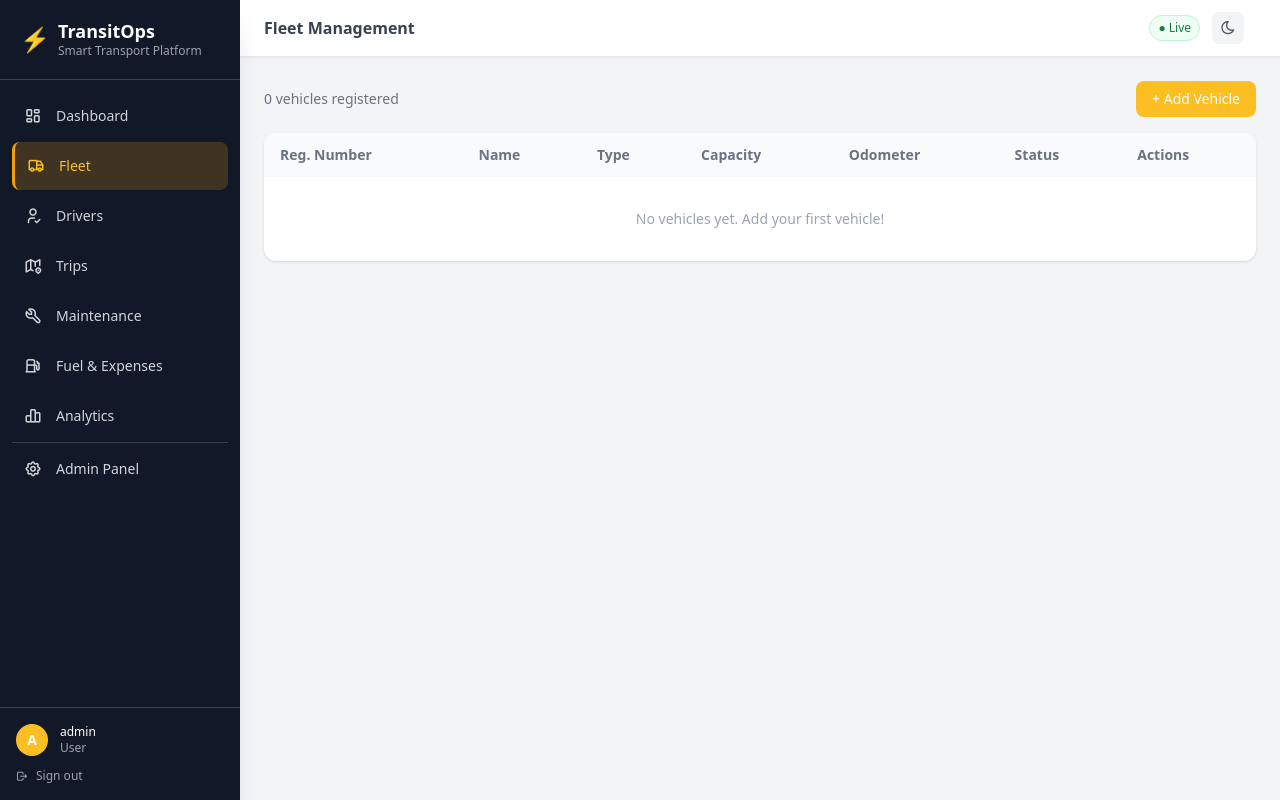
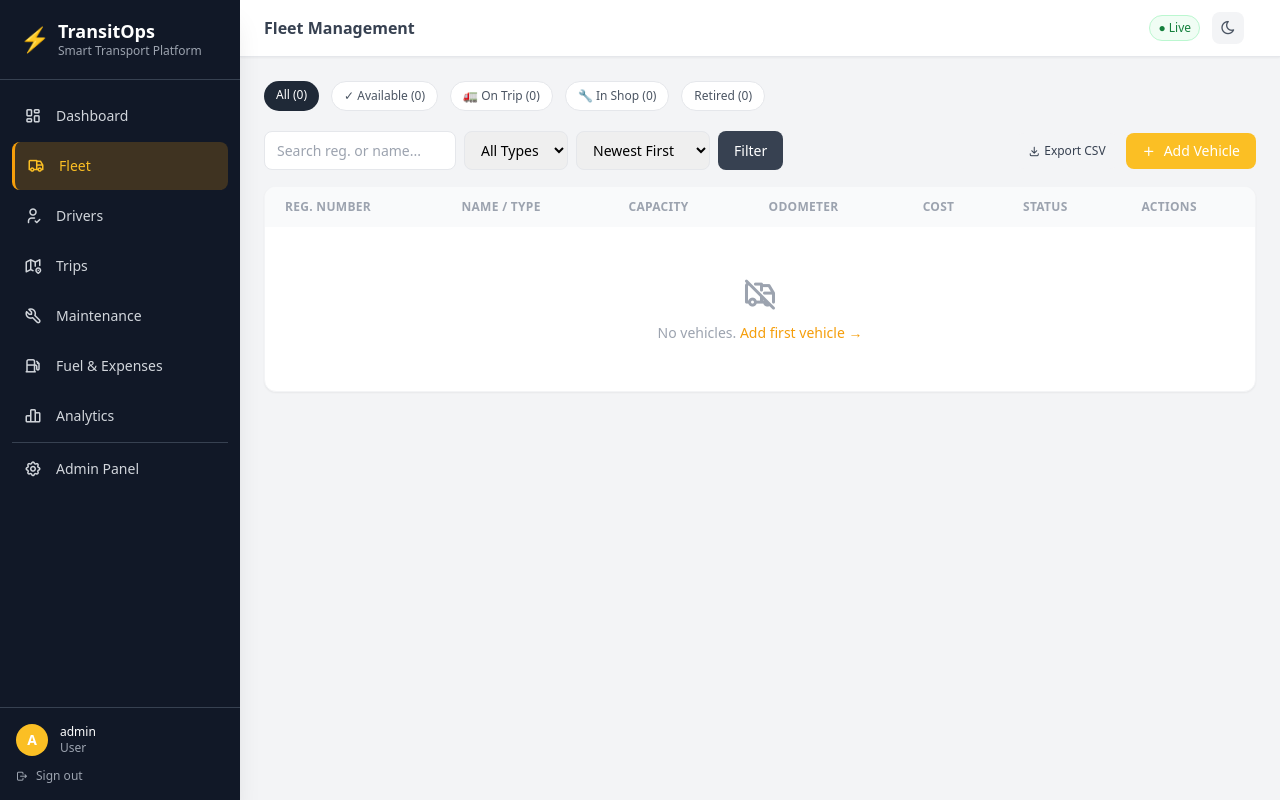
Before and after one commit to Agent-A345/transitops, a Django app: page /vehicles/ in a window 1280 px wide. Run offline with Django 4.2, Linux system fonts and the light colour scheme; a user stored in the database is signed in; data that the repository does not hold is empty; some libraries are stand-ins or nearby versions.

Commit message:
feat: vehicle registry CRUD with status filters CSV export and ROI tracking

```diff
--- a/templates/vehicles/list.html
+++ b/templates/vehicles/list.html
@@ -1,53 +1,94 @@
 {% extends 'base.html' %}
 {% block title %}Fleet{% endblock %}
 {% block page_title %}Fleet Management{% endblock %}
+{% block content %}
 
-{% block content %}
-<div class="flex justify-between items-center mb-4">
-    <p class="text-gray-500 text-sm">{{ vehicles.count }} vehicles registered</p>
-    <a href="/vehicles/add/" class="bg-amber-400 hover:bg-amber-500 text-white px-4 py-2 rounded-lg text-sm font-medium">
-        + Add Vehicle
+<!-- Status Pills -->
+<div class="flex gap-3 mb-5 flex-wrap">
+    <a href="/vehicles/" class="px-3 py-1.5 rounded-full text-xs font-medium {% if not status_filter %}bg-gray-800 text-white{% else %}bg-white dark:bg-gray-800 text-gray-600 dark:text-gray-300 border border-gray-200 dark:border-gray-700{% endif %}">
+        All ({{ status_counts.available|add:status_counts.on_trip|add:status_counts.in_shop|add:status_counts.retired }})
+    </a>
+    <a href="?status=available" class="px-3 py-1.5 rounded-full text-xs font-medium {% if status_filter == 'available' %}bg-green-500 text-white{% else %}bg-white dark:bg-gray-800 text-gray-600 dark:text-gray-300 border border-gray-200 dark:border-gray-700{% endif %}">
+        ✓ Available ({{ status_counts.available }})
+    </a>
+    <a href="?status=on_trip" class="px-3 py-1.5 rounded-full text-xs font-medium {% if status_filter == 'on_trip' %}bg-blue-500 text-white{% else %}bg-white dark:bg-gray-800 text-gray-600 dark:text-gray-300 border border-gray-200 dark:border-gray-700{% endif %}">
+        🚛 On Trip ({{ status_counts.on_trip }})
+    </a>
+    <a href="?status=in_shop" class="px-3 py-1.5 rounded-full text-xs font-medium {% if status_filter == 'in_shop' %}bg-amber-500 text-white{% else %}bg-white dark:bg-gray-800 text-gray-600 dark:text-gray-300 border border-gray-200 dark:border-gray-700{% endif %}">
+        🔧 In Shop ({{ status_counts.in_shop }})
+    </a>
+    <a href="?status=retired" class="px-3 py-1.5 rounded-full text-xs font-medium {% if status_filter == 'retired' %}bg-red-500 text-white{% else %}bg-white dark:bg-gray-800 text-gray-600 dark:text-gray-300 border border-gray-200 dark:border-gray-700{% endif %}">
+        Retired ({{ status_counts.retired }})
     </a>
 </div>
 
-<div class="bg-white rounded-xl shadow overflow-hidden">
+<div class="flex flex-wrap gap-3 items-center justify-between mb-4">
+    <form method="get" class="flex gap-2 flex-wrap">
+        <input name="search" value="{{ search }}" placeholder="Search reg. or name..."
+               class="border border-gray-200 dark:border-gray-600 dark:bg-gray-800 dark:text-white rounded-lg px-3 py-2 text-sm focus:outline-none focus:ring-2 focus:ring-amber-300 w-48">
+        <select name="type" class="border border-gray-200 dark:border-gray-600 dark:bg-gray-800 dark:text-white rounded-lg px-3 py-2 text-sm focus:outline-none focus:ring-2 focus:ring-amber-300">
+            <option value="">All Types</option>
+            <option value="van" {% if type_filter == 'van' %}selected{% endif %}>Van</option>
+            <option value="truck" {% if type_filter == 'truck' %}selected{% endif %}>Truck</option>
+            <option value="car" {% if type_filter == 'car' %}selected{% endif %}>Car</option>
+            <option value="bike" {% if type_filter == 'bike' %}selected{% endif %}>Bike</option>
+        </select>
+        <select name="sort" class="border border-gray-200 dark:border-gray-600 dark:bg-gray-800 dark:text-white rounded-lg px-3 py-2 text-sm focus:outline-none focus:ring-2 focus:ring-amber-300">
+            <option value="-created_at" {% if sort == '-created_at' %}selected{% endif %}>Newest First</option>
+            <option value="registration_number" {% if sort == 'registration_number' %}selected{% endif %}>Reg. Number</option>
+            <option value="max_load_capacity" {% if sort == 'max_load_capacity' %}selected{% endif %}>Capacity ↑</option>
+            <option value="-max_load_capacity" {% if sort == '-max_load_capacity' %}selected{% endif %}>Capacity ↓</option>
+        </select>
+        <button type="submit" class="bg-gray-700 dark:bg-gray-600 text-white px-4 py-2 rounded-lg text-sm hover:bg-gray-800">Filter</button>
+        {% if search or status_filter or type_filter %}<a href="/vehicles/" class="text-gray-400 px-3 py-2 text-sm hover:underline">Clear</a>{% endif %}
+    </form>
+    <div class="flex gap-2">
+        <a href="?export=csv{% if status_filter %}&status={{ status_filter }}{% endif %}" class="bg-gray-100 dark:bg-gray-700 hover:bg-gray-200 dark:hover:bg-gray-600 text-gray-700 dark:text-gray-300 px-3 py-2 rounded-lg text-xs font-medium flex items-center gap-1">
+            <i class="ti ti-download"></i> Export CSV
+        </a>
+        <a href="/vehicles/add/" class="bg-amber-400 hover:bg-amber-500 text-white px-4 py-2 rounded-lg text-sm font-medium flex items-center gap-2">
+            <i class="ti ti-plus"></i> Add Vehicle
+        </a>
+    </div>
+</div>
+
+<div class="bg-white dark:bg-gray-800 rounded-xl shadow-sm border border-gray-100 dark:border-gray-700 overflow-hidden">
     <table class="w-full text-sm">
-        <thead class="bg-gray-50 text-gray-500 text-left">
+        <thead class="bg-gray-50 dark:bg-gray-900 text-xs text-gray-400 uppercase tracking-wide">
             <tr>
-                <th class="px-4 py-3">Reg. Number</th>
-                <th class="px-4 py-3">Name</th>
-                <th class="px-4 py-3">Type</th>
-                <th class="px-4 py-3">Capacity</th>
-                <th class="px-4 py-3">Odometer</th>
-                <th class="px-4 py-3">Status</th>
-                <th class="px-4 py-3">Actions</th>
+                <th class="px-5 py-3 text-left">Reg. Number</th>
+                <th class="px-5 py-3 text-left">Name / Type</th>
+                <th class="px-5 py-3 text-left">Capacity</th>
+                <th class="px-5 py-3 text-left">Odometer</th>
+                <th class="px-5 py-3 text-left">Cost</th>
+                <th class="px-5 py-3 text-left">Status</th>
+                <th class="px-5 py-3 text-left">Actions</th>
             </tr>
         </thead>
         <tbody>
-            {% for vehicle in vehicles %}
-            <tr class="border-t hover:bg-gray-50">
-                <td class="px-4 py-3 font-medium">{{ vehicle.registration_number }}</td>
-                <td class="px-4 py-3">{{ vehicle.name }}</td>
-                <td class="px-4 py-3 capitalize">{{ vehicle.type }}</td>
-                <td class="px-4 py-3">{{ vehicle.max_load_capacity }} kg</td>
-                <td class="px-4 py-3">{{ vehicle.odometer }} km</td>
-                <td class="px-4 py-3">
-                    {% if vehicle.status == 'available' %}
-                        <span class="bg-green-100 text-green-700 px-2 py-1 rounded-full text-xs">Available</span>
-                    {% elif vehicle.status == 'on_trip' %}
-                        <span class="bg-blue-100 text-blue-700 px-2 py-1 rounded-full text-xs">On Trip</span>
-                    {% elif vehicle.status == 'in_shop' %}
-                        <span class="bg-amber-100 text-amber-700 px-2 py-1 rounded-full text-xs">In Shop</span>
-                    {% else %}
-                        <span class="bg-red-100 text-red-700 px-2 py-1 rounded-full text-xs">Retired</span>
-                    {% endif %}
+            {% for v in vehicles %}
+            <tr class="border-t dark:border-gray-700 hover:bg-gray-50 dark:hover:bg-gray-700 cursor-pointer transition" onclick="window.location='/vehicles/{{ v.id }}/'">
+                <td class="px-5 py-3 font-semibold text-gray-800 dark:text-gray-200 font-mono text-xs">{{ v.registration_number }}</td>
+                <td class="px-5 py-3"><p class="font-medium text-gray-700 dark:text-gray-200">{{ v.name }}</p><p class="text-xs text-gray-400 capitalize">{{ v.type }}</p></td>
+                <td class="px-5 py-3 text-gray-600 dark:text-gray-400">{{ v.max_load_capacity }} kg</td>
+                <td class="px-5 py-3 text-gray-600 dark:text-gray-400">{{ v.odometer }} km</td>
+                <td class="px-5 py-3 text-gray-600 dark:text-gray-400">₹{{ v.acquisition_cost|floatformat:0 }}</td>
+                <td class="px-5 py-3">
+                    {% if v.status == 'available' %}<span class="bg-green-100 text-green-700 px-2.5 py-1 rounded-full text-xs font-medium">Available</span>
+                    {% elif v.status == 'on_trip' %}<span class="bg-blue-100 text-blue-700 px-2.5 py-1 rounded-full text-xs font-medium">On Trip</span>
+                    {% elif v.status == 'in_shop' %}<span class="bg-amber-100 text-amber-700 px-2.5 py-1 rounded-full text-xs font-medium">In Shop</span>
+                    {% else %}<span class="bg-red-100 text-red-700 px-2.5 py-1 rounded-full text-xs font-medium">Retired</span>{% endif %}
                 </td>
-                <td class="px-4 py-3">
-                    <a href="/vehicles/{{ vehicle.id }}/" class="text-blue-600 hover:underline text-xs">View</a>
+                <td class="px-5 py-3" onclick="event.stopPropagation()">
+                    <a href="/vehicles/{{ v.id }}/edit/" class="text-blue-500 hover:underline text-xs mr-2">Edit</a>
+                    <a href="/vehicles/{{ v.id }}/delete/" class="text-red-400 hover:underline text-xs">Delete</a>
                 </td>
             </tr>
             {% empty %}
-            <tr><td colspan="7" class="px-4 py-8 text-center text-gray-400">No vehicles yet. Add your first vehicle!</td></tr>
+            <tr><td colspan="7" class="px-5 py-12 text-center text-gray-400">
+                <i class="ti ti-truck-off text-4xl block mb-2"></i>
+                No vehicles. <a href="/vehicles/add/" class="text-amber-500 hover:underline">Add first vehicle →</a>
+            </td></tr>
             {% endfor %}
         </tbody>
     </table>
--- a/vehicles/urls.py
+++ b/vehicles/urls.py
@@ -4,4 +4,8 @@ from . import views
 urlpatterns = [
     path('', views.dashboard, name='dashboard'),
     path('vehicles/', views.vehicle_list, name='vehicle_list'),
+    path('vehicles/add/', views.vehicle_add, name='vehicle_add'),
+    path('vehicles/<int:pk>/', views.vehicle_detail, name='vehicle_detail'),
+    path('vehicles/<int:pk>/edit/', views.vehicle_edit, name='vehicle_edit'),
+    path('vehicles/<int:pk>/delete/', views.vehicle_delete, name='vehicle_delete'),
 ]
--- a/vehicles/views.py
+++ b/vehicles/views.py
@@ -1,18 +1,33 @@
-from django.shortcuts import render
+from django.shortcuts import render, redirect, get_object_or_404
+from django.contrib import messages
+from django.http import HttpResponse
 from vehicles.models import Vehicle
 from drivers.models import Driver
 from trips.models import Trip
+from accounts.decorators import login_required_custom, role_required
+import csv
+from datetime import date, timedelta
 
+
+@login_required_custom
 def dashboard(request):
     total_vehicles = Vehicle.objects.count()
     available_vehicles = Vehicle.objects.filter(status='available').count()
     in_maintenance = Vehicle.objects.filter(status='in_shop').count()
+    on_trip_vehicles = Vehicle.objects.filter(status='on_trip').count()
     active_trips = Trip.objects.filter(status='dispatched').count()
     pending_trips = Trip.objects.filter(status='draft').count()
+    completed_trips = Trip.objects.filter(status='completed').count()
     drivers_on_duty = Driver.objects.filter(status='on_trip').count()
     available_drivers = Driver.objects.filter(status='available').count()
-    fleet_utilization = round((active_trips / total_vehicles * 100) if total_vehicles > 0 else 0)
-    recent_trips = Trip.objects.select_related('vehicle', 'driver').order_by('-created_at')[:5]
+    total_drivers = Driver.objects.count()
+    fleet_utilization = round((on_trip_vehicles / total_vehicles * 100) if total_vehicles > 0 else 0)
+    recent_trips = Trip.objects.select_related('vehicle', 'driver').order_by('-created_at')[:8]
+    expiring_soon = Driver.objects.filter(
+        license_expiry__lte=date.today() + timedelta(days=30),
+        license_expiry__gte=date.today()
+    )
+    expired = Driver.objects.filter(license_expiry__lt=date.today())
 
     return render(request, 'dashboard.html', {
         'total_vehicles': total_vehicles,
@@ -20,12 +35,117 @@ def dashboard(request):
         'in_maintenance': in_maintenance,
         'active_trips': active_trips,
         'pending_trips': pending_trips,
+        'completed_trips': completed_trips,
         'drivers_on_duty': drivers_on_duty,
         'available_drivers': available_drivers,
+        'total_drivers': total_drivers,
         'fleet_utilization': fleet_utilization,
         'recent_trips': recent_trips,
+        'expiring_soon': expiring_soon,
+        'expired': expired,
     })
 
+
+@login_required_custom
 def vehicle_list(request):
-    vehicles = Vehicle.objects.all().order_by('-created_at')
-    return render(request, 'vehicles/list.html', {'vehicles': vehicles})
+    status_filter = request.GET.get('status', '')
+    type_filter = request.GET.get('type', '')
+    search = request.GET.get('search', '')
+    sort = request.GET.get('sort', '-created_at')
+
+    vehicles = Vehicle.objects.all()
+    if status_filter:
+        vehicles = vehicles.filter(status=status_filter)
+    if type_filter:
+        vehicles = vehicles.filter(type=type_filter)
+    if search:
+        vehicles = vehicles.filter(registration_number__icontains=search) | \
+                   Vehicle.objects.filter(name__icontains=search)
+    vehicles = vehicles.order_by(sort)
+
+    # Export CSV
+    if request.GET.get('export') == 'csv':
+        response = HttpResponse(content_type='text/csv')
+        response['Content-Disposition'] = 'attachment; filename="vehicles.csv"'
+        writer = csv.writer(response)
+        writer.writerow(['Reg Number', 'Name', 'Type', 'Capacity (kg)', 'Odometer (km)', 'Acquisition Cost', 'Status'])
+        for v in vehicles:
+            writer.writerow([v.registration_number, v.name, v.type, v.max_load_capacity, v.odometer, v.acquisition_cost, v.status])
+        return response
+
+    status_counts = {
+        'available': Vehicle.objects.filter(status='available').count(),
+        'on_trip': Vehicle.objects.filter(status='on_trip').count(),
+        'in_shop': Vehicle.objects.filter(status='in_shop').count(),
+        'retired': Vehicle.objects.filter(status='retired').count(),
+    }
+    return render(request, 'vehicles/list.html', {
+        'vehicles': vehicles,
+        'status_filter': status_filter,
+        'type_filter': type_filter,
+        'search': search,
+        'sort': sort,
+        'status_counts': status_counts,
+    })
+
+
+@login_required_custom
+@role_required('fleet_manager')
+def vehicle_add(request):
+    if request.method == 'POST':
+        reg = request.POST.get('registration_number')
+        if Vehicle.objects.filter(registration_number=reg).exists():
+            messages.error(request, f'Vehicle {reg} already exists!')
+            return render(request, 'vehicles/form.html', {'action': 'Add', 'post': request.POST})
+        Vehicle.objects.create(
+            registration_number=reg,
+            name=request.POST.get('name'),
+            type=request.POST.get('type'),
+            max_load_capacity=request.POST.get('max_load_capacity'),
+            odometer=request.POST.get('odometer', 0),
+            acquisition_cost=request.POST.get('acquisition_cost'),
+            status='available',
+        )
+        messages.success(request, 'Vehicle registered successfully!')
+        return redirect('vehicle_list')
+    return render(request, 'vehicles/form.html', {'action': 'Add'})
+
+
+@login_required_custom
+def vehicle_detail(request, pk):
+    vehicle = get_object_or_404(Vehicle, pk=pk)
+    trips = Trip.objects.filter(vehicle=vehicle).order_by('-created_at')
+    maintenance = vehicle.maintenancelog_set.all().order_by('-created_at')
+    fuel_logs = vehicle.fuellog_set.all().order_by('-date')
+    return render(request, 'vehicles/detail.html', {
+        'vehicle': vehicle, 'trips': trips,
+        'maintenance': maintenance, 'fuel_logs': fuel_logs,
+    })
+
+
+@login_required_custom
+@role_required('fleet_manager')
+def vehicle_edit(request, pk):
+    vehicle = get_object_or_404(Vehicle, pk=pk)
+    if request.method == 'POST':
+        vehicle.name = request.POST.get('name')
+        vehicle.type = request.POST.get('type')
+        vehicle.max_load_capacity = request.POST.get('max_load_capacity')
+        vehicle.odometer = request.POST.get('odometer', 0)
+        vehicle.acquisition_cost = request.POST.get('acquisition_cost')
+        vehicle.status = request.POST.get('status')
+        vehicle.save()
+        messages.success(request, 'Vehicle updated!')
+        return redirect('vehicle_list')
+    return render(request, 'vehicles/form.html', {'action': 'Edit', 'vehicle': vehicle})
+
+
+@login_required_custom
+@role_required('fleet_manager')
+def vehicle_delete(request, pk):
+    vehicle = get_object_or_404(Vehicle, pk=pk)
+    if request.method == 'POST':
+        vehicle.delete()
+        messages.success(request, 'Vehicle deleted.')
+        return redirect('vehicle_list')
+    return render(request, 'vehicles/confirm_delete.html', {'vehicle': vehicle})
```
Also changed, not shown: templates/vehicles/confirm_delete.html (added, +14 -0 lines), templates/vehicles/detail.html (added, +51 -0 lines), templates/vehicles/form.html (added, +56 -0 lines), vehicles/models.py (+18 -0 lines).
